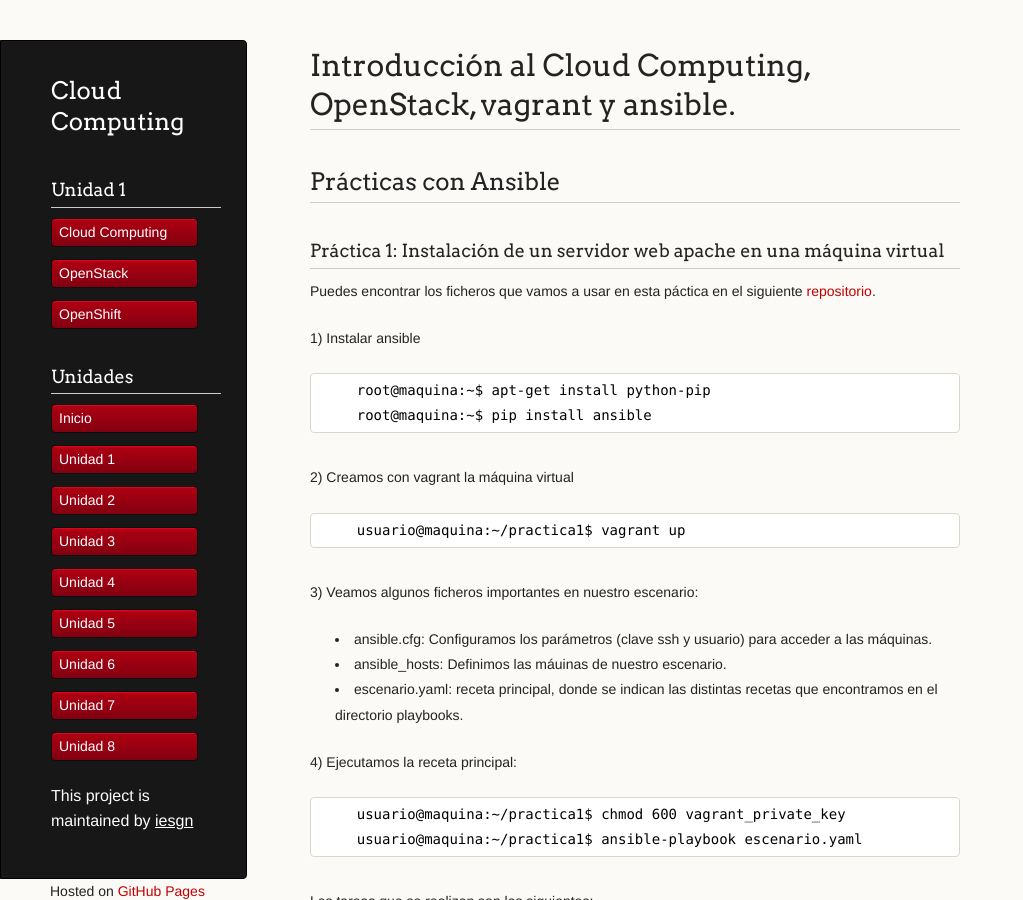
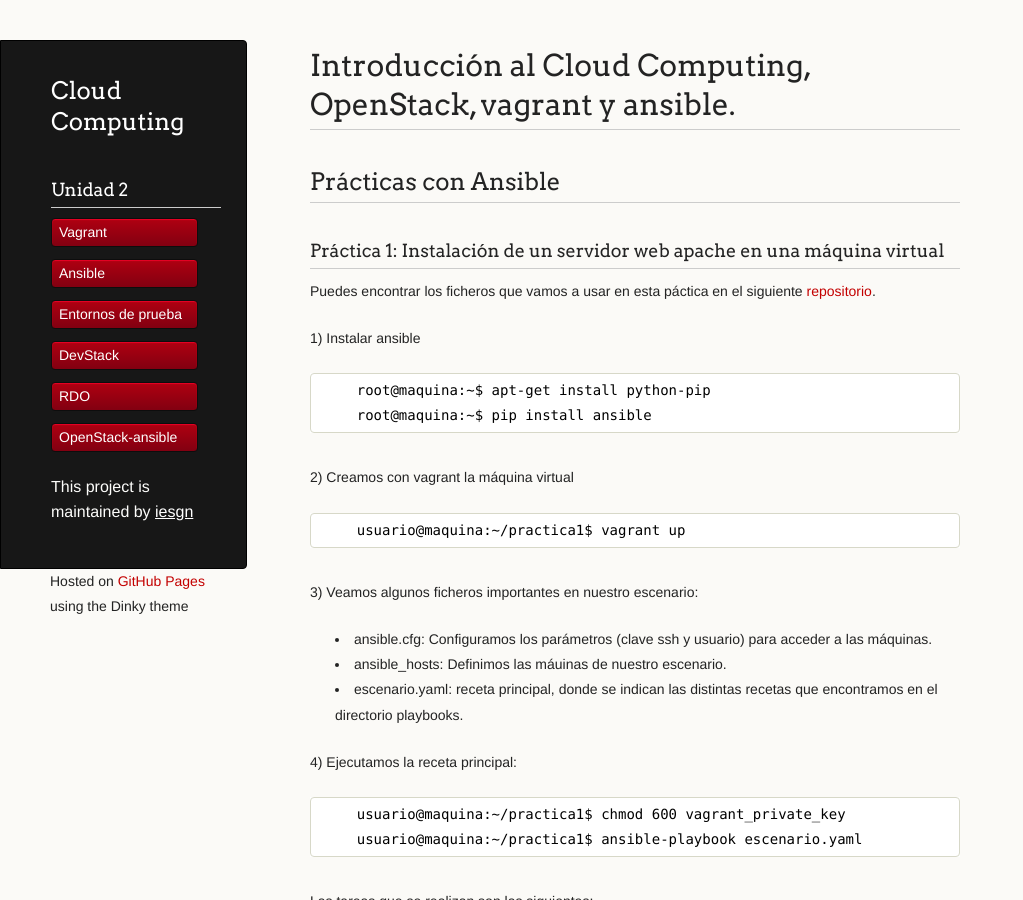
Before and after one commit to iesgn/cloud, a Jekyll site: the page built from curso/u2/practica_ansible.md, in a window 1280 px wide and 900 px high. Shown: the whole window, without its empty margins (0-1023 px from the left). Built offline with Jekyll 4.4.1, drawn with Linux system fonts in a browser that asks for light colours.

Commit message:
Reordenando u2 y u3

```diff
--- a/curso/u2/ansible.md
+++ b/curso/u2/ansible.md
@@ -2,7 +2,7 @@
 layout: blog
 tittle: Introducción al Cloud Computing, OpenStack, vagrant y ansible.
 menu:
-  - Unidad 1
+  - Unidad 2
 ---
 ## Introducción a Ansible
 ###Objetivos
--- a/curso/u2/practica_ansible.md
+++ b/curso/u2/practica_ansible.md
@@ -2,8 +2,7 @@
 layout: blog
 tittle: Introducción al Cloud Computing, OpenStack, vagrant y ansible.
 menu:
-  - Unidad 1
-  - Unidades
+  - Unidad 2
 ---
 ## Prácticas con Ansible
 
--- a/curso/u2/vagrant.md
+++ b/curso/u2/vagrant.md
@@ -2,7 +2,7 @@
 layout: blog
 tittle: Introducción al Cloud Computing, OpenStack, vagrant y ansible.
 menu:
-  - Unidad 1
+  - Unidad 2
 ---
 ## Introducción a Vagrant
 
```
Also changed, not shown: curso/u2/practica_vagrant.md (+1 -1 lines).
